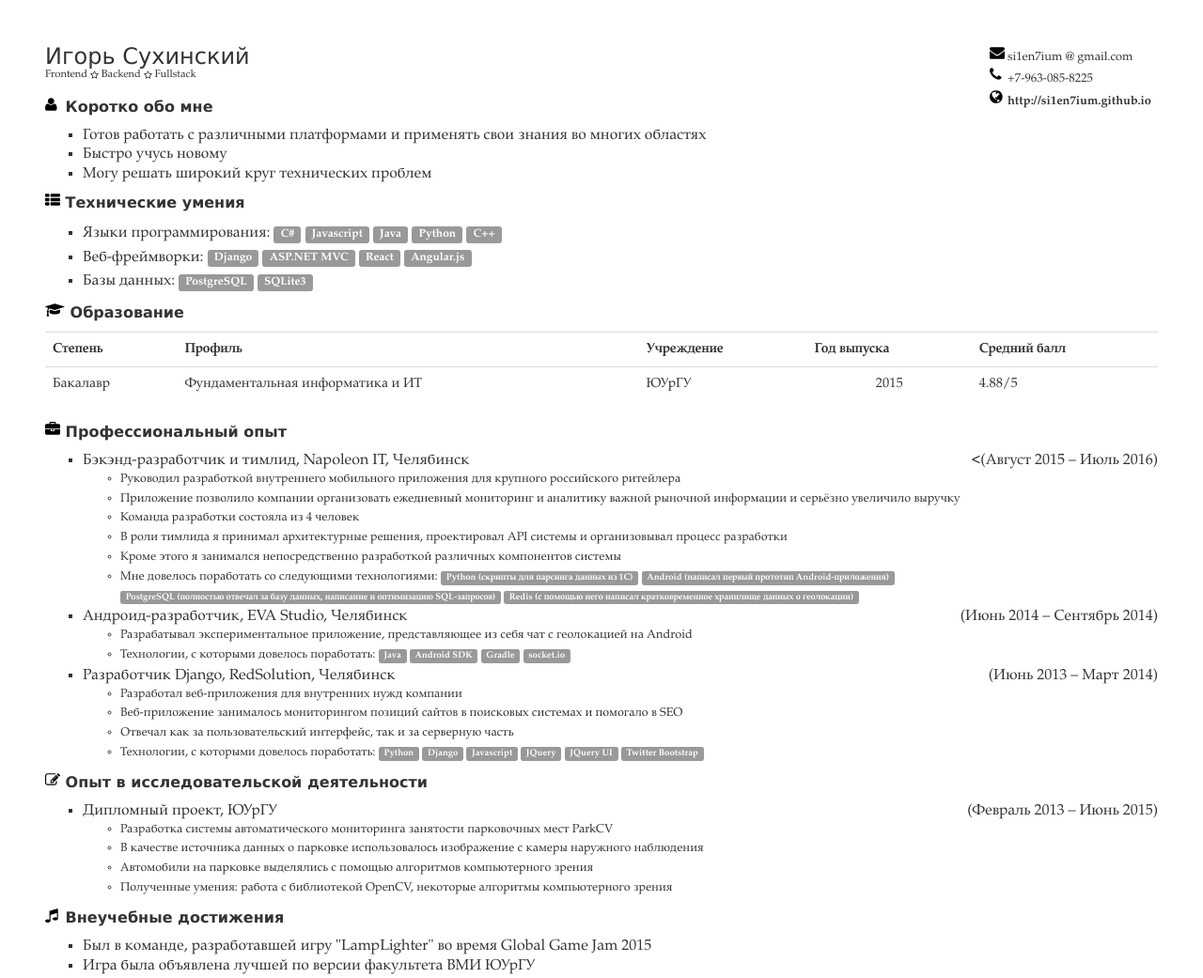
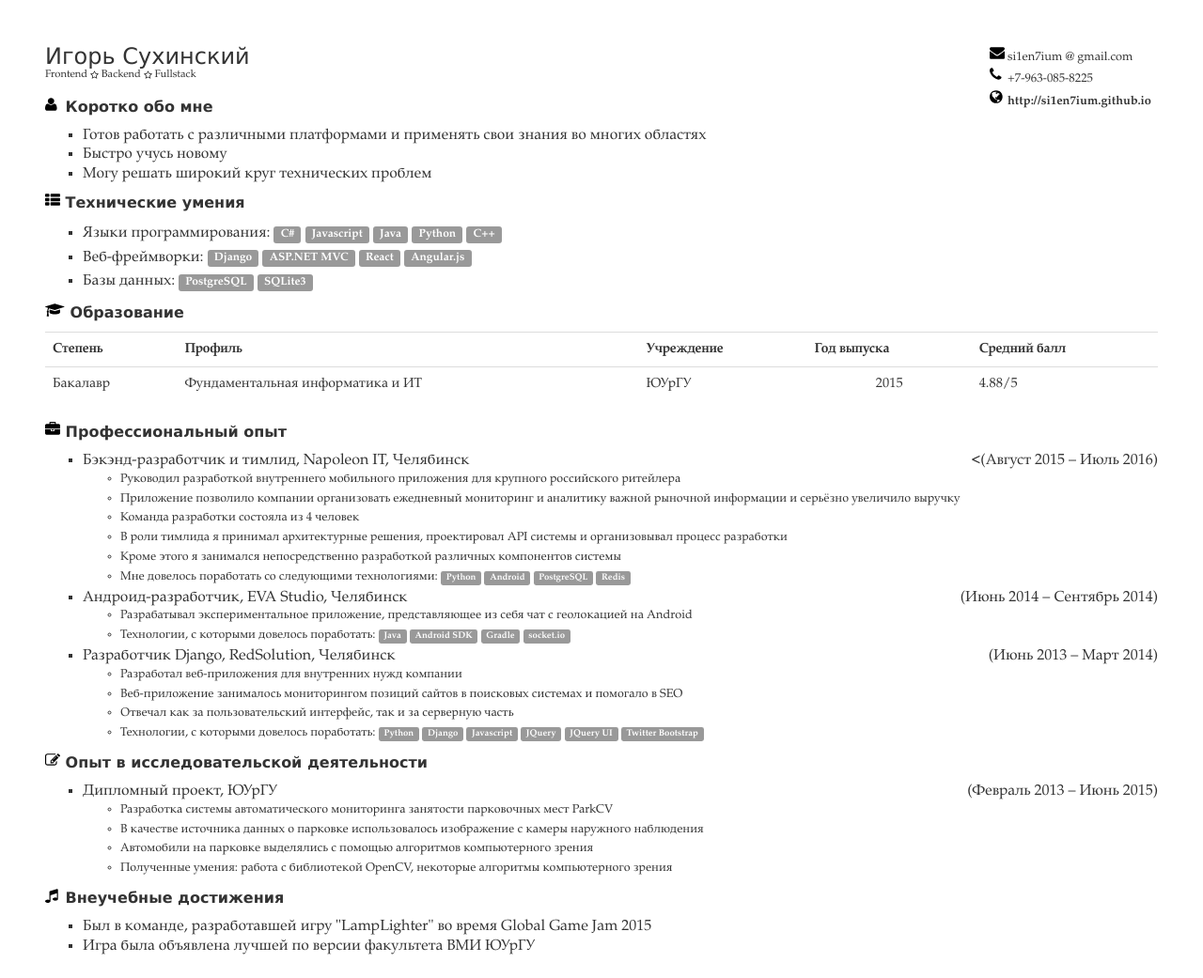
Before and after one commit to IgorSukhinskii/si1en7ium.github.io, a plain HTML site: page ru_page.html in a window 1280 px wide. Shown: the whole page at 94% size. Drawn offline with Linux system fonts and the light colour scheme.

Commit message:
unfuck technologies @ Napoleon IT

```diff
--- a/ru_page.html
+++ b/ru_page.html
@@ -82,10 +82,10 @@
 				<li>В роли тимлида я принимал архитектурные решения, проектировал API системы и организовывал процесс разработки</li>
 				<li>Кроме этого я занимался непосредственно разработкой различных компонентов системы</li>
 				<li>Мне довелось поработать со следующими технологиями:
-					<span class="label label-default">Python (скрипты для парсинга данных из 1C)</span>
-					<span class="label label-default">Android (написал первый прототип Android-приложения)</span>
-					<span class="label label-default">PostgreSQL (полностью отвечал за базу данных, написание и оптимизацию SQL-запросов)</span>
-					<span class="label label-default">Redis (с помощью него написал кратковременное хранилище данных о геолокации)</span>
+					<span class="label label-default">Python</span>
+					<span class="label label-default">Android</span>
+					<span class="label label-default">PostgreSQL</span>
+					<span class="label label-default">Redis</span>
 				</li>
 			</ul>
 		</li>
```
Also changed, not shown: page.html (+4 -4 lines).
